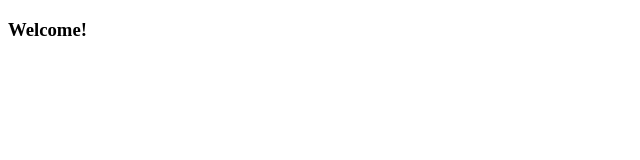
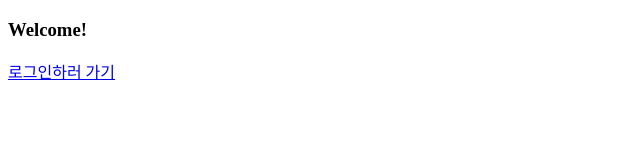
Before and after one commit to JK0630/git-learning, a plain HTML site: page index.html in a window 1280 px wide. Shown: the whole page, without its empty margins (0-640 px from the left). Drawn offline with Linux system fonts and the light colour scheme.

Commit message:
로그인 구현

```diff
--- a/index.html
+++ b/index.html
@@ -7,5 +7,6 @@
 </head>
 <body>
   <h3>Welcome!</h3>
+  <a href="login.html">로그인하러 가기</a>
 </body>
 </html>
```
Also changed, not shown: login.html (added).
